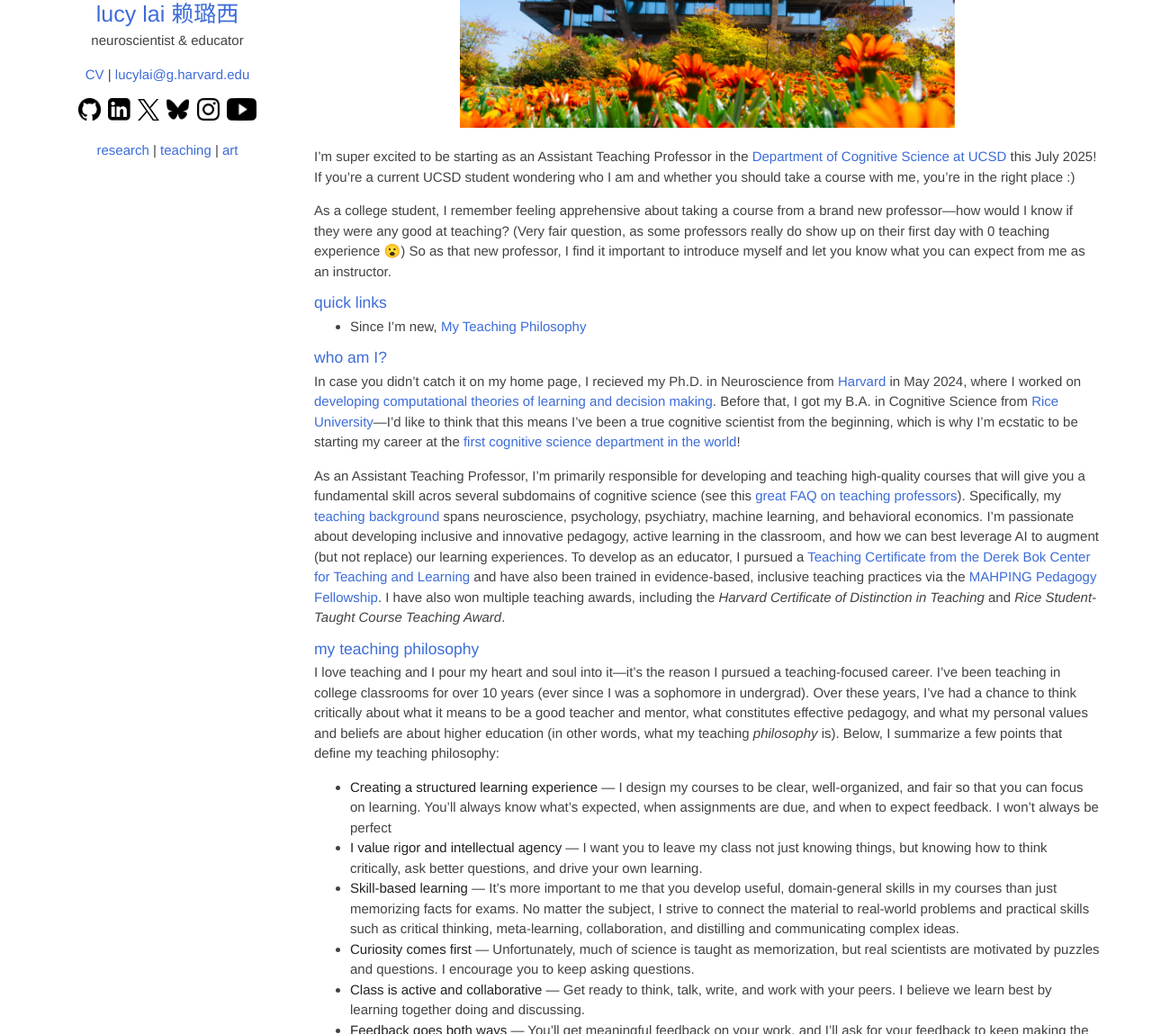
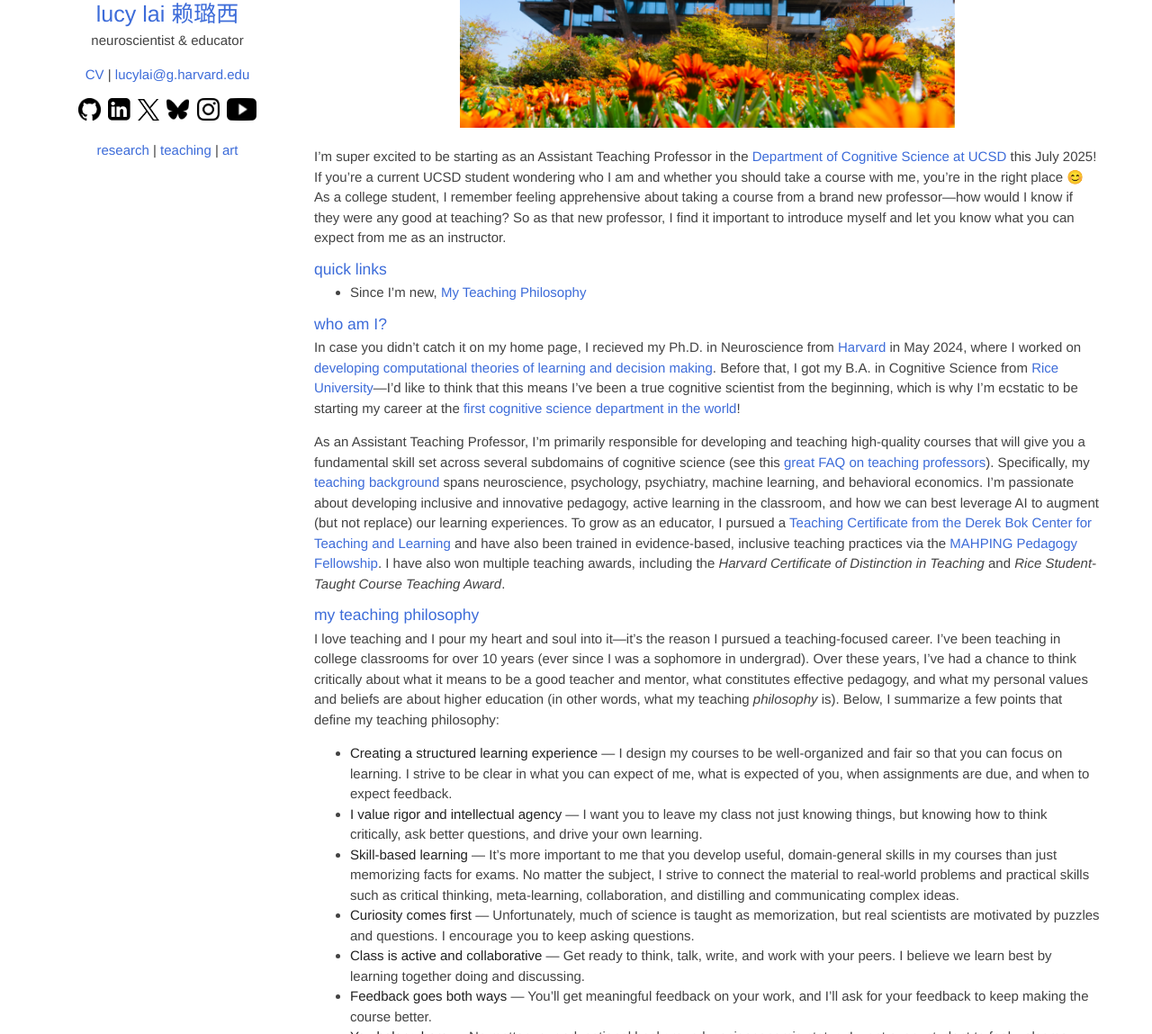
Before and after one commit to lucylai96/lucylai96.github.io, a Jekyll site: the page built from ucsd.md, in a window 1280 px wide and 1400 px high. Shown: the part 251-1400 px from the top of the window at 90% size. Built offline with Jekyll 4.4.1, drawn with Linux system fonts in a browser that asks for light colours; our own code applies the rules of GitHub Pages for plain Markdown files.

Commit message:
Update ucsd.md

```diff
--- a/ucsd.md
+++ b/ucsd.md
@@ -4,9 +4,7 @@
 <img src="https://lucylai.com/files/ucsd/geisel.png" alt="geisel library" width="550"/>
 </p>
 
-I'm super excited to be starting as an Assistant Teaching Professor in the [Department of Cognitive Science at UCSD](https://cogsci.ucsd.edu/) this July 2025! If you're a current UCSD student wondering who I am and whether you should take a course with me, you're in the right place :)
-
-As a college student, I remember feeling apprehensive about taking a course from a brand new professor---how would I know if they were any good at teaching? (Very fair question, as some professors really do show up on their first day with 0 teaching experience 😮) So as that new professor, I find it important to introduce myself and let you know what you can expect from me as an instructor.
+I'm super excited to be starting as an Assistant Teaching Professor in the [Department of Cognitive Science at UCSD](https://cogsci.ucsd.edu/) this July 2025! If you're a current UCSD student wondering who I am and whether you should take a course with me, you're in the right place 😊 As a college student, I remember feeling apprehensive about taking a course from a brand new professor---how would I know if they were any good at teaching? So as that new professor, I find it important to introduce myself and let you know what you can expect from me as an instructor.
 
 ### quick links
 - Since I'm new,
@@ -15,12 +13,12 @@ As a college student, I remember feeling apprehensive about taking a course from
 ### who am I?
 In case you didn't catch it on my home page, I recieved my Ph.D. in Neuroscience from [Harvard](https://pinphd.hms.harvard.edu/) in May 2024, where I worked on [developing computational theories of learning and decision making](https://lucylai.com/files/lai_precis.pdf). Before that, I got my B.A. in Cognitive Science from [Rice University](https://cogsci.rice.edu/)---I'd like to think that this means I've been a true cognitive scientist from the beginning, which is why I'm ecstatic to be starting my career at the [first cognitive science department in the world](https://cogsci.ucsd.edu/about/dept-history.html)!
 
-As an Assistant Teaching Professor, I'm primarily responsible for developing and teaching high-quality courses that will give you a fundamental skill acros several subdomains of cognitive science (see this [great FAQ on teaching professors](https://wstyler.ucsd.edu/teachingprof/)). Specifically, my [teaching background](https://lucylai.com/teaching.html) spans neuroscience, psychology, psychiatry, machine learning, and behavioral economics. I'm passionate about developing inclusive and innovative pedagogy, active learning in the classroom, and how we can best leverage AI to augment (but not replace) our learning experiences. To develop as an educator, I pursued a [Teaching Certificate from the Derek Bok Center for Teaching and Learning](https://bokcenter.harvard.edu/teaching-certificate) and have also been trained in evidence-based, inclusive teaching practices via the [MAHPING Pedagogy Fellowship](https://mahping.hsites.harvard.edu/pedagogy-fellows-program). I have also won multiple teaching awards, including the _Harvard Certificate of Distinction in Teaching_ and _Rice Student-Taught Course Teaching Award_.
+As an Assistant Teaching Professor, I'm primarily responsible for developing and teaching high-quality courses that will give you a fundamental skill set across several subdomains of cognitive science (see this [great FAQ on teaching professors](https://wstyler.ucsd.edu/teachingprof/)). Specifically, my [teaching background](https://lucylai.com/teaching.html) spans neuroscience, psychology, psychiatry, machine learning, and behavioral economics. I'm passionate about developing inclusive and innovative pedagogy, active learning in the classroom, and how we can best leverage AI to augment (but not replace) our learning experiences. To grow as an educator, I pursued a [Teaching Certificate from the Derek Bok Center for Teaching and Learning](https://bokcenter.harvard.edu/teaching-certificate) and have also been trained in evidence-based, inclusive teaching practices via the [MAHPING Pedagogy Fellowship](https://mahping.hsites.harvard.edu/pedagogy-fellows-program). I have also won multiple teaching awards, including the _Harvard Certificate of Distinction in Teaching_ and _Rice Student-Taught Course Teaching Award_.
 
 ### my teaching philosophy
 I love teaching and I pour my heart and soul into it---it's the reason I pursued a teaching-focused career. I've been teaching in college classrooms for over 10 years (ever since I was a sophomore in undergrad). Over these years, I've had a chance to think critically about what it means to be a good teacher and mentor, what constitutes effective pedagogy, and what my personal values and beliefs are about higher education (in other words, what my teaching _philosophy_ is). Below, I summarize a few points that define my teaching philosophy:
 
-- **Creating a structured learning experience** — I design my courses to be clear, well-organized, and fair so that you can focus on learning. You’ll always know what’s expected, when assignments are due, and when to expect feedback. I won't always be perfect
+- **Creating a structured learning experience** — I design my courses to be well-organized and fair so that you can focus on learning. I strive to be clear in what you can expect of me, what is expected of you, when assignments are due, and when to expect feedback.
 - **I value rigor and intellectual agency** — I want you to leave my class not just knowing things, but knowing how to think critically, ask better questions, and drive your own learning.
 - **Skill-based learning** — It's more important to me that you develop useful, domain-general skills in my courses than just memorizing facts for exams. No matter the subject, I strive to connect the material to real-world problems and practical skills such as critical thinking, meta-learning, collaboration, and distilling and communicating complex ideas.
 - **Curiosity comes first** — Unfortunately, much of science is taught as memorization, but real scientists are motivated by puzzles and questions. I encourage you to keep asking questions.
```
